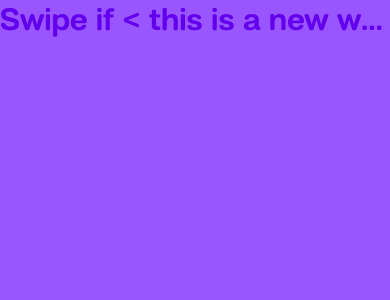
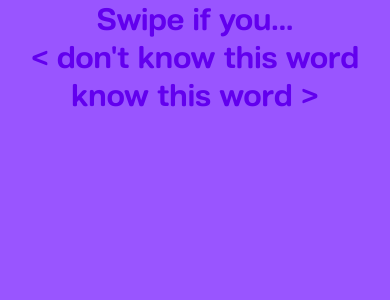
Before and after one commit to PokumeKachiYT/engder, a React Native app: screen / in a window 390 px wide. Shown: the top 300 px of the page. Built offline with nearby package versions, Linux system fonts and the light colour scheme; no server answers.

Commit message:
gonna submit this shit as a prototype

```diff
--- a/App.js
+++ b/App.js
@@ -7,14 +7,15 @@ import { StyleSheet, Text, View } from 'react-native'
 import { PanResponder, Animated } from 'react-native'
 import React, { useState, useEffect, useRef } from 'react'
 import AsyncStorage from '@react-native-async-storage/async-storage'
-import { LinearGradient } from 'expo-linear-gradient';
+import {LinearGradient} from 'expo-linear-gradient';
 
 let panning = false
 let canPan = false
 let words = null
-const maxRotation = 60
 
-let lastUpdate = Date.now()
+const MAX_ROTATION = 60
+const MAX_PAN = 0.1
+const MAX_GRAD_OPACITY = 0.25
 
 const saveData = async (key, value) => {
   try {
@@ -33,10 +34,28 @@ const getData = async (key) => {
   }
 }
 
+const fetchData = () => {
+  fetch('https://www.mit.edu/~ecprice/wordlist.10000')
+    .then( (res) => res.text() )
+    .then( (data) => {
+      words = data.split('\n')
+
+      for (let i = 0 ; i < words.length ; ++i) {
+        if (words[i].length <= 2) {
+          words.splice(i,1)
+        }
+      }
+
+      saveData('10000-data',words)
+    } )
+}
+
 export default function App() {
   const [rotateY, setRotateY] = useState('0deg')
   const [offsetX, setOffsetX] = useState(0)
-  const [word, setWord] = useState('Swipe if\n< this is a new word\nyou have already known this >')
+  const [gradRed, setGradRed] = useState(0)
+  const [gradGreen, setGradGreen] = useState(0)
+  const [word, setWord] = useState("Swipe if you...\n< don't know this word\nknow this word >")
 
   const pan = useRef(new Animated.ValueXY()).current
 
@@ -55,65 +74,70 @@ export default function App() {
         return true
       },
       onPanResponderMove: (event, gestureState) => {
+        const xValue = pan.x.__getValue()
+        const xRatio = xValue / width
+
         panEvent(event, gestureState)
         setRotateY(
-          Math.max(-maxRotation,Math.min(maxRotation,
-            pan.x.__getValue() * Math.abs(pan.x.__getValue() / 2 / width)
+          Math.max(-MAX_ROTATION,Math.min(MAX_ROTATION,
+            xValue * Math.abs(xValue / 2 / width)
           )) + 'deg'
         )
+
+        if (xRatio >= MAX_PAN) {
+          setGradGreen(Math.min(MAX_GRAD_OPACITY,(xRatio - MAX_PAN)))
+        } else {
+          setGradGreen(0)
+        }
+
+        if (xRatio <= -MAX_PAN) {
+          setGradRed(Math.max(-MAX_GRAD_OPACITY,(MAX_PAN - xRatio) / 2))
+        } else {
+          setGradRed(0)
+        }
       },
 
       onPanResponderRelease: () => {
+        const xValue = pan.x.__getValue()
+        const xRatio = xValue / width
+
         panning = false
         setRotateY('0deg')
-        if (pan.x.__getValue() / width >= 0.15) {
-          setWord(
-            words[~~(Math.random() * words.length)]
-          )
+        canPan = ~canPan
+        setGradGreen(0)
+        setGradRed(0)
+
+        pan.setValue({ x: 0, y: 0 });
+
+        pan.extractOffset()
+
+        if (xRatio >= MAX_PAN) {
+          setWord(words[~~(Math.random() * words.length)])
         }
-        pan.setValue({ x: 0, y: 0 });
-        pan.extractOffset()
       },
     }),
   ).current
 
   useEffect( () => {
     if (panning) {
-      //console.log('panning')
-
       setOffsetX(
-        -pan.x.__getValue() * Math.min(Math.abs(pan.x.__getValue() / 1.5 / width),1)
+        -pan.x.__getValue() * Math.min(1,Math.abs(pan.x.__getValue() / 1.5 / width))
       )
     } else {
-      //console.log('nah')
-
       setOffsetX(0)
-
     }
   })
 
 
   useEffect( () => {
     getData('10000-data')
-    .then( (arr) => {words = arr} )
+      .then( (arr) => {
+        words = arr
 
-    if (words === null) {
-      console.log('fetching data')
-      fetch('https://www.mit.edu/~ecprice/wordlist.10000')
-      .then( (res) => {
-        if (res.ok) {
-          return res.text()
-        } else {
-          return 'holy shit bug found'
+        if (words === null) {
+          fetchData()
         }
       } )
-      .then( (data) => {
-        words = data.split('\n')
-        saveData('10000-data',words)
-        console.log('got data!')
-      } )
-      .catch( (error) => console.log(error) )
-    }
   }, [])
 
   const [fontsLoaded] = useFonts({
@@ -128,20 +152,18 @@ export default function App() {
 
   return (
     <View style={styles.container}>
+
       <LinearGradient
-        colors={['rgba(0,1,0,0)', 'transparent']}
-        style={{
-          /*transform: [
-            {translateX: -width},
-          ]*/
-        }}
+        start={{x: 0,y: 0}}
+        end={{x: 1,y: 0}}
+        style={styles.linearGradient}
+        colors={['rgba(255,50,50,' + gradRed + ')','transparent','rgba(50,255,50,' + gradGreen + ')',]}
       />
 
       <Animated.View
         style={{
           transform: [
             {translateX: pan.x.__getValue() + offsetX},
-            //{translateY: pan.y},
           ],
           width: '100%',
           height: '100%',
@@ -149,7 +171,6 @@ export default function App() {
         {...panResponder.panHandlers}>
 
         <Text
-          numberOfLines={1}
           adjustsFontSizeToFit
           style={{
             fontSize: 32,
@@ -177,7 +198,14 @@ const styles = StyleSheet.create({
   container: {
     flex: 1,
     backgroundColor: '#9955FF',
-    alignItems: 'center',
+    alignItems: 'initial',
     justifyContent: 'center',
   },
+  linearGradient: {
+    flex: 1,
+    backgroundColor: 'transparent',
+    width: '100%',
+    height: '100%',
+    position: 'absolute',
+  },
 })
--- a/app.json
+++ b/app.json
@@ -15,16 +15,23 @@
       "**/*"
     ],
     "ios": {
-      "supportsTablet": true
+      "supportsTablet": true,
+      "bundleIdentifier": "com.pokumekachi.EngDer"
     },
     "android": {
       "adaptiveIcon": {
         "foregroundImage": "./assets/adaptive-icon.png",
         "backgroundColor": "#ffffff"
-      }
+      },
+      "package": "com.pokumekachi.EngDer"
     },
     "web": {
       "favicon": "./assets/favicon.png"
+    },
+    "extra": {
+      "eas": {
+        "projectId": "d3a9c80b-5ab9-41a6-ba07-4467cddbb2c2"
+      }
     }
   }
 }
```
Also changed, not shown: eas.json (added, +21 -0 lines), package.json (+4 -4 lines), 65 other files (tests, documents, lock files or other folders).
